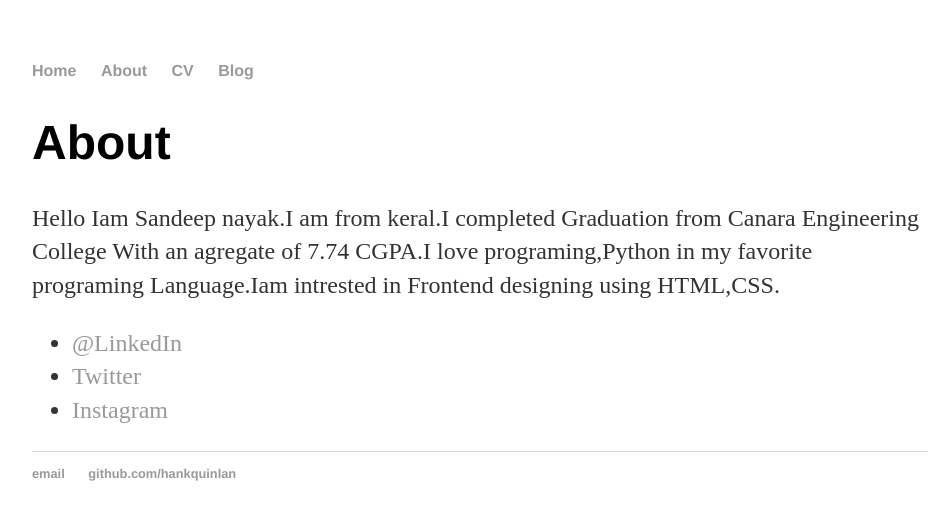
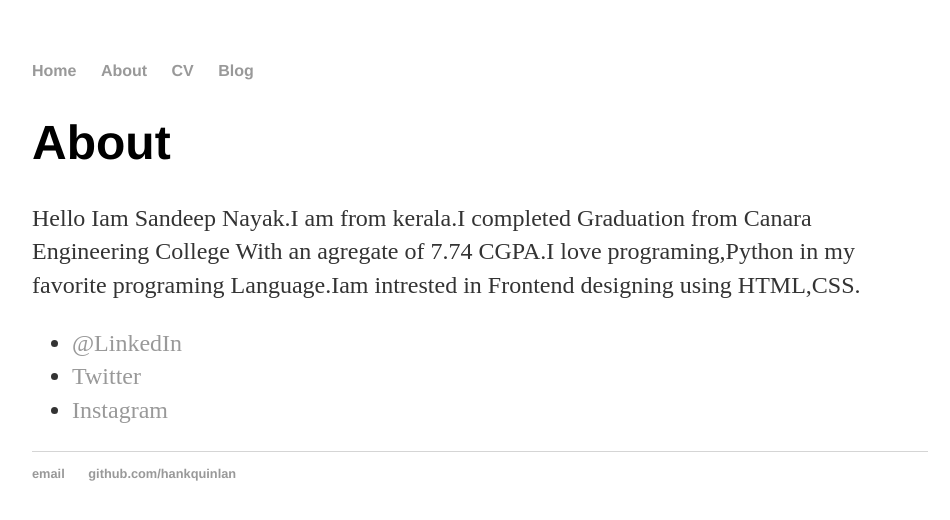
Before and after one commit to sandeepnayaks/sandeepnayaks.github.io, a Jekyll site: the page built from about/index.html, in a window 1280 px wide. Shown: the top 520 px of the page, without its empty margins (160-1110 px from the left). Built offline with Jekyll 4.4.1, drawn with Linux system fonts in a browser that asks for light colours.

Commit message:
Update index.html

```diff
--- a/about/index.html
+++ b/about/index.html
@@ -1,16 +1,16 @@
 ---
 layout: default
-title: About Hank Quinlan
+title: About Sandeep S
 ---
 
 		<div class="about">
 			<h1>About</h1>
 			<p>Hello
-			Iam Sandeep nayak.I am from keral.I completed Graduation from Canara Engineering College With an agregate of 7.74 CGPA.I love programing,Python in my favorite programing Language.Iam intrested in Frontend designing using HTML,CSS.</p>
+			Iam Sandeep Nayak.I am from kerala.I completed Graduation from Canara Engineering College With an agregate of 7.74 CGPA.I love programing,Python in my favorite programing Language.Iam intrested in Frontend designing using HTML,CSS.</p>
 
 			<ul class="contacts">
 				<li><a href="https://www.linkedin.com/in/sandeep-s-77a57a163">@LinkedIn</a></li>
-				<li><a href="#">Twitter</a></li>
-				<li><a href="#">Instagram</a></li>
+				<li><a href="https://twitter.com/sandeepnayak_/">Twitter</a></li>
+				<li><a href="https://www.instagram.com/sandeepnayak_">Instagram</a></li>
 				</ul>
 		</div>
```
